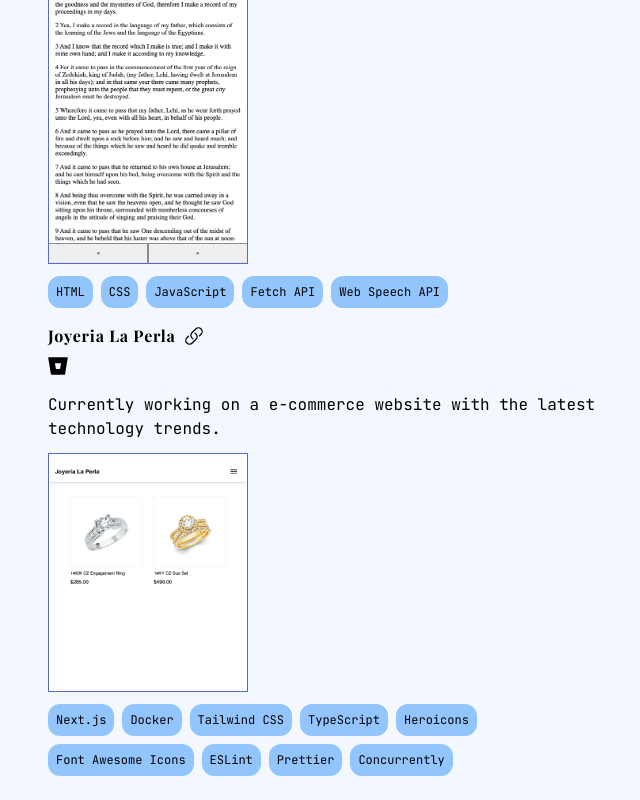
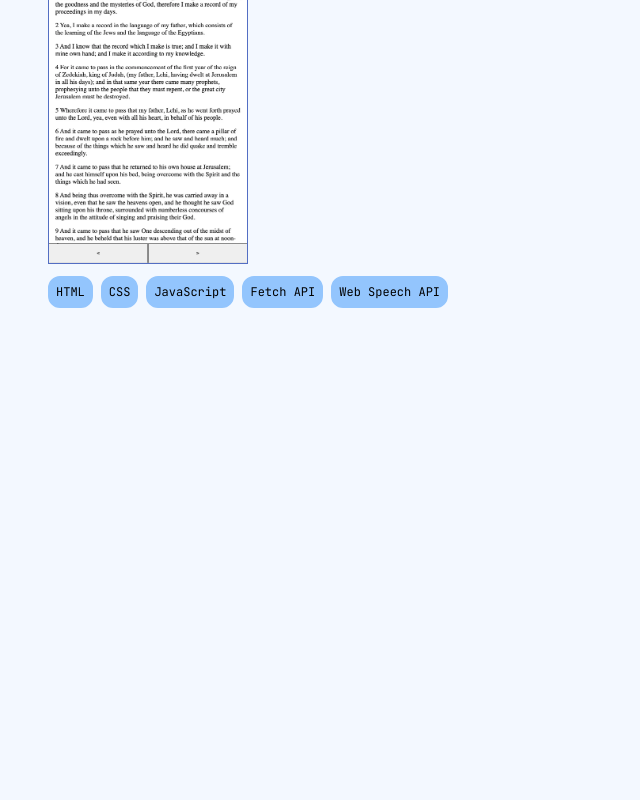
Before and after one commit to abrahamjimenez/abrahamjimenezportfolio, a Next.js app: page / in a window 1280 px wide. Shown: the part 3807-4607 px from the top of the page, without its empty margins (598-1238 px from the left). After the commit the page ends 4139 px from the top, so only its background shows below. Built offline with nearby package versions, Linux system fonts and the light colour scheme; a web font is replaced by a local one.

Commit message:
Removed Joyeria La Perla project

```diff
--- a/components/Projects.tsx
+++ b/components/Projects.tsx
@@ -36,24 +36,6 @@
         link="https://book-of-mormon-english-learning.netlify.app/"
         github="https://github.com/abrahamjimenez/book-of-mormon-english-app"
       />
-      <Project
-        title="Joyeria La Perla"
-        desc="Currently working on a e-commerce website with the latest technology trends."
-        img="/joyeria-la-perla.webp"
-        tools={[
-          "Next.js",
-          "Docker",
-          "Tailwind CSS",
-          "TypeScript",
-          "Heroicons",
-          "Font Awesome Icons",
-          "ESLint",
-          "Prettier",
-          "Concurrently",
-        ]}
-        link="https://joyeria-la-perla.vercel.app/"
-        bitbucket="https://bitbucket.org/joyeria-la-perla/joyeria-la-perla/"
-      />
     </div>
   );
 }
```
